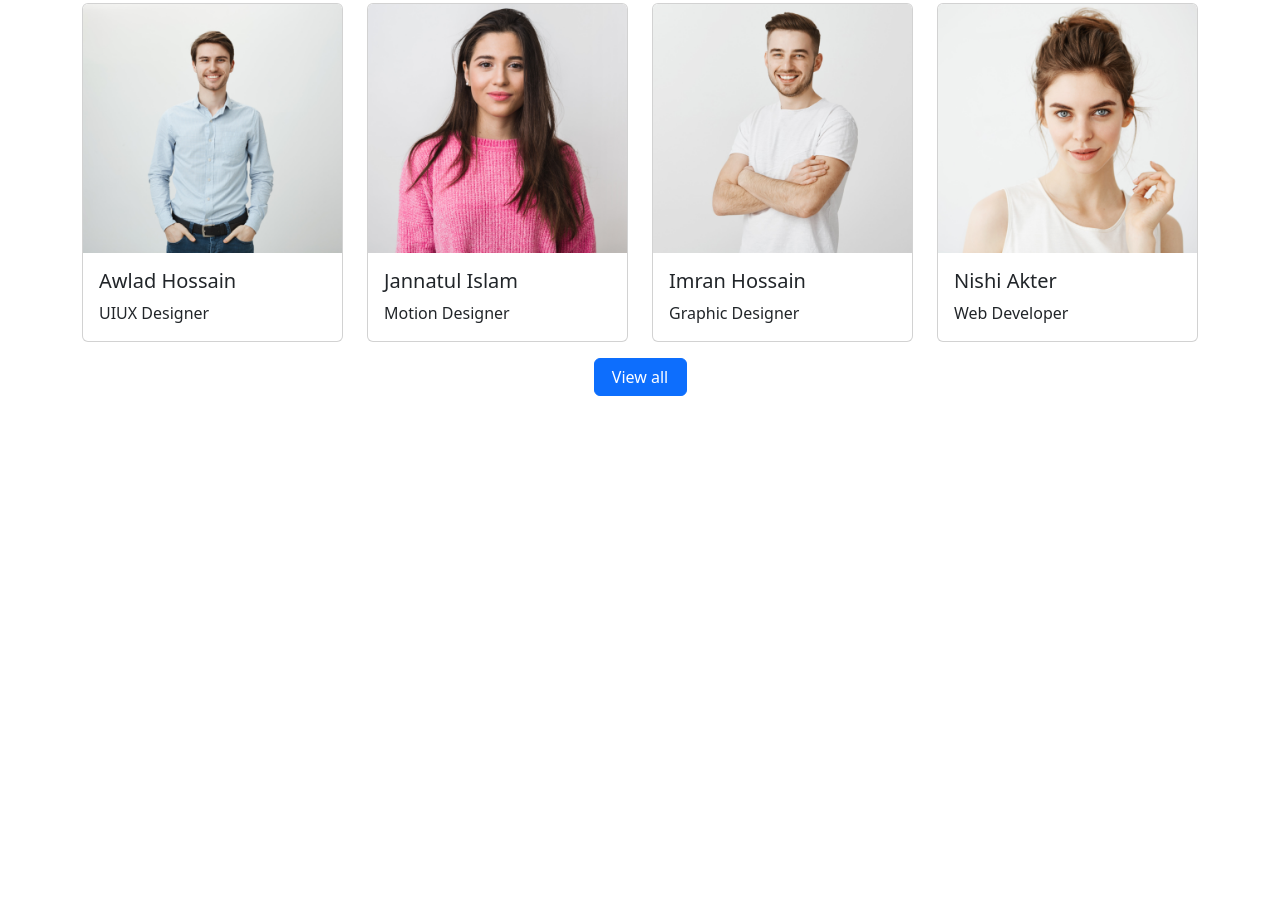
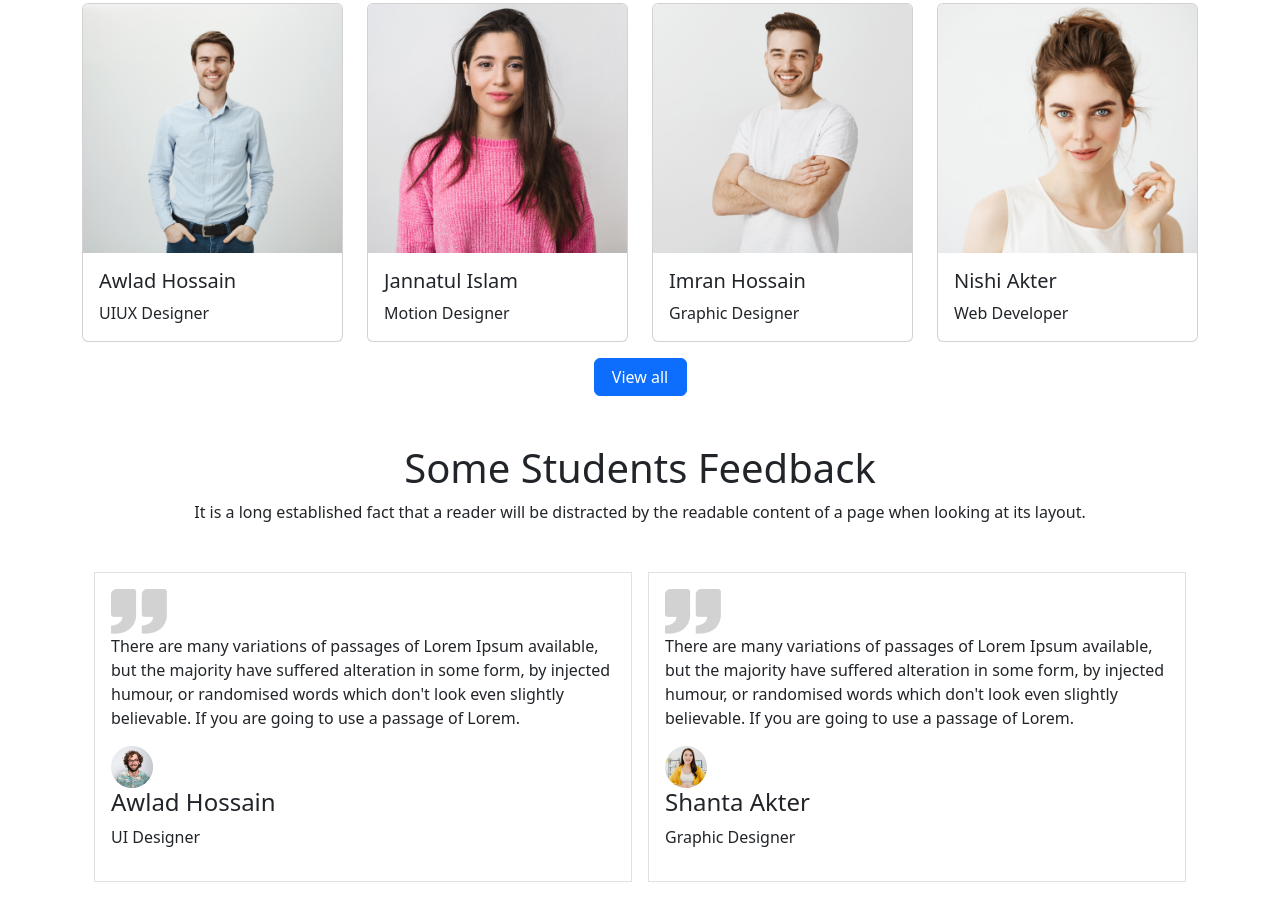
Before and after one commit to kabir-AK/Pro-Edu-Course-Website, a plain HTML site: page index.html in a window 1280 px wide. Shown: the part 2746-3666 px from the top of the page. Before the commit the page ends 3190 px from the top, so only its background shows below. Drawn offline with nearby package versions, Linux system fonts and the light colour scheme.

Commit message:
Students Feedback

```diff
--- a/index.html
+++ b/index.html
@@ -53,6 +53,7 @@
     <!-- Navigation Bar End -->
 
 
+
     <!-- Slider Start -->
 
     <section class="container my-5">
@@ -103,6 +104,7 @@
     <!-- Slider End -->
 
 
+
     <!-- Text Area Start -->
 
     <section class="container my-5">
@@ -119,6 +121,7 @@
     </section>
 
     <!-- Text Area End -->
+
 
 
     <!-- Courses Start -->
@@ -243,6 +246,7 @@
     <!-- Courses End -->
 
 
+
     <!-- Explore Start -->
 
     <section class="container my-5">
@@ -286,6 +290,7 @@
     </section>
 
     <!-- Explore End -->
+
 
 
     <!-- Joining Registration Start -->
@@ -337,6 +342,7 @@
     </section>
 
     <!-- Joining Registration End -->
+
 
 
     <!-- Successfull Students Start -->
@@ -398,6 +404,56 @@
     <!-- Successfull Students End -->
 
 
+    <!-- Students Feedback Start -->
+
+    <section class="container my-5">
+
+        <div class="text-center my-5">
+            <h1>
+                Some Students Feedback
+            </h1>
+            <p>
+                It is a long established fact that a reader will be distracted by the readable content of a page when
+                looking at its layout.
+            </p>
+        </div>
+
+        <div class="container overflow-hidden my-5">
+            <div class="row gx-3">
+                <div class="col-lg-6">
+                    <div class="p-3 border">
+                        <img src="images/comma.png" alt="">
+                        <p>
+                            There are many variations of passages of Lorem Ipsum available, but the majority have
+                            suffered alteration in some form, by injected humour, or randomised words which don't look
+                            even slightly believable. If you are going to use a passage of Lorem.
+                        </p>
+                        <img src="images/student/student-5.png" alt="">
+                        <h4>Awlad Hossain</h4>
+                        <p>UI Designer</p>
+                    </div>
+                </div>
+                <div class="col-lg-6">
+                    <div class="p-3 border">
+                        <img src="images/comma.png" alt="">
+                        <p>
+                            There are many variations of passages of Lorem Ipsum available, but the majority have
+                            suffered alteration in some form, by injected humour, or randomised words which don't look
+                            even slightly believable. If you are going to use a passage of Lorem.
+                        </p>
+                        <img src="images/student/student-6.png" alt="">
+                        <h4>Shanta Akter</h4>
+                        <p>Graphic Designer</p>
+                    </div>
+                </div>
+            </div>
+        </div>
+        </div>
+    </section>
+
+    <!-- Students Feedback End -->
+
+
     <script src="https://cdn.jsdelivr.net/npm/bootstrap@5.2.0/dist/js/bootstrap.bundle.min.js"
         integrity="sha384-A3rJD856KowSb7dwlZdYEkO39Gagi7vIsF0jrRAoQmDKKtQBHUuLZ9AsSv4jD4Xa"
         crossorigin="anonymous"></script>
```
